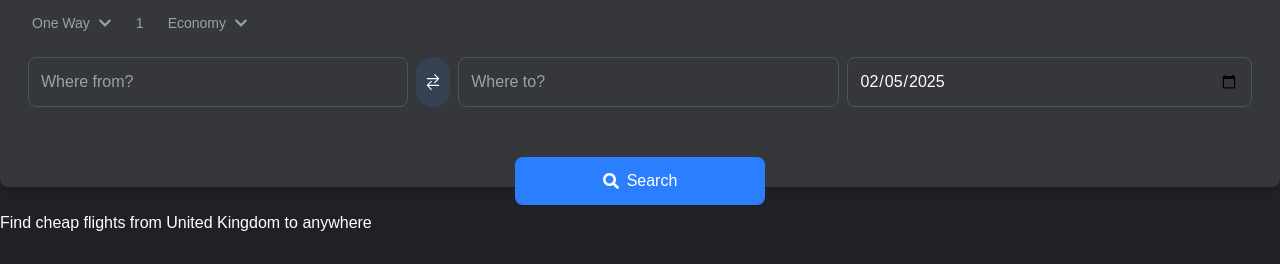
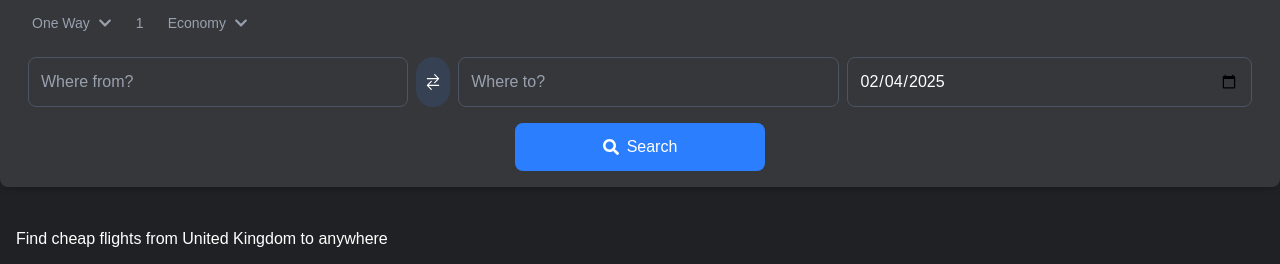
Before and after one commit to rakibulislam8226/flight, a React (Vite) app: page / in a window 1280 px wide. Shown: the part 979-1243 px from the top of the page. Before the commit the page ends 1214 px from the top, so only its background shows below. Built offline with nearby package versions, Linux system fonts and the light colour scheme.

Commit message:
update API keys and enhance date input handling in search components

```diff
--- a/src/Components/FlightResults.jsx
+++ b/src/Components/FlightResults.jsx
@@ -26,7 +26,11 @@ export default function FlightResults({ results }) {
           {results.map((flight, index) => (
             <div
               key={index}
-              className="p-1 border-bottom border-start border-end"
+              className={`p-1 ${
+                index === 0
+                  ? "border border-gray-400"
+                  : "border-b border-l border-r border-gray-400"
+              }`}
             >
               <div className="flex justify-between items-center">
                 <div className="flex items-center gap-3">
--- a/src/Components/SearchBox.jsx
+++ b/src/Components/SearchBox.jsx
@@ -10,12 +10,17 @@ const RAPIDAPI_HOST = import.meta.env.VITE_RAPIDAPI_HOST;
 const RAPIDAPI_KEY = import.meta.env.VITE_RAPIDAPI_KEY;
 
 export default function FlightSearch() {
+  const getDefaultDate = () => {
+    const today = new Date();
+    today.setDate(today.getDate() + 5);
+    return today.toISOString().split("T")[0];
+  };
   const [input, setInput] = useState("");
   const [from, setFrom] = useState("");
   const [to, setTo] = useState("");
   const [inputTo, setInputTo] = useState("");
-  const [date, setDate] = useState("2025-02-05");
-  const [returnDate, setReturnDate] = useState("2025-02-06");
+  const [date, setDate] = useState(getDefaultDate());
+  const [returnDate, setReturnDate] = useState(getDefaultDate());
   const [tripType, setTripType] = useState("one_way");
   const tripOptions = tripOptionsChoices;
   const [tripTypeOpen, setTripTypeOpen] = useState(false);
@@ -175,12 +180,15 @@ export default function FlightSearch() {
                   {tripCategory.map((option) => (
                     <div
                       key={option.value}
-                      className="px-4 py-2 hover:bg-[#3b3c3d] cursor-pointer"
+                      className="px-4 py-2 hover:bg-[#3b3c3d] cursor-pointer flex flex-row gap-2"
                       onClick={() => {
                         setTripCategoryType(option.value);
                         setTripCategoryOpen(false);
                       }}
                     >
+                      {tripCategoryType === option.value && (
+                        <FaCheck className="text-gray-400" />
+                      )}
                       {option.label}
                     </div>
                   ))}
@@ -260,8 +268,14 @@ export default function FlightSearch() {
             <div className="flex flex-row w-full lg:w-1/3 bg-transparent border border-gray-600 rounded-lg p-3">
               {tripType === "round_trip" ? (
                 <>
-                  <div className="flex flex-col w-full">
+                  <div
+                    className="flex flex-col w-full"
+                    onClick={() =>
+                      document.getElementById("departure-date").showPicker()
+                    }
+                  >
                     <input
+                      id="departure-date"
                       placeholder="Departure"
                       type="date"
                       value={date}
@@ -269,8 +283,14 @@ export default function FlightSearch() {
                       className="bg-transparent outline-none text-white cursor-pointer w-full"
                     />
                   </div>
-                  <div className="flex flex-col w-full">
+                  <div
+                    className="flex flex-col w-full"
+                    onClick={() =>
+                      document.getElementById("return-date").showPicker()
+                    }
+                  >
                     <input
+                      id="return-date"
                       placeholder="Return"
                       type="date"
                       value={returnDate}
@@ -280,8 +300,14 @@ export default function FlightSearch() {
                   </div>
                 </>
               ) : (
-                <div className="flex flex-col w-full">
+                <div
+                  className="flex flex-col w-full cursor-pointer"
+                  onClick={() =>
+                    document.getElementById("departure-date").showPicker()
+                  }
+                >
                   <input
+                    id="departure-date"
                     placeholder="Departure"
                     type="date"
                     value={date}
@@ -294,7 +320,7 @@ export default function FlightSearch() {
           </div>
 
           <button
-            className="relative bg-blue-500 hover:bg-blue-600 p-3 rounded-lg flex items-center justify-center gap-2 w-1/5 mx-auto cursor top-[34px]"
+            className="bg-blue-500 hover:bg-blue-600 p-3 rounded-lg flex items-center justify-center gap-2 w-1/5 mx-auto hover:cursor-pointer"
             onClick={SearchSelectedFlight}
           >
             <FaSearch /> Search
@@ -309,7 +335,7 @@ export default function FlightSearch() {
           </p>
         </div>
       ) : !hasSearched ? (
-        <div className="mt-6">
+        <div className="mt-6 p-4">
           <h2 className="relative max-w-[1440px] lg:m-auto">
             Find cheap flights from United Kingdom to anywhere
           </h2>
```
Also changed, not shown: 1 other file (tests, documents, lock files or other folders).
